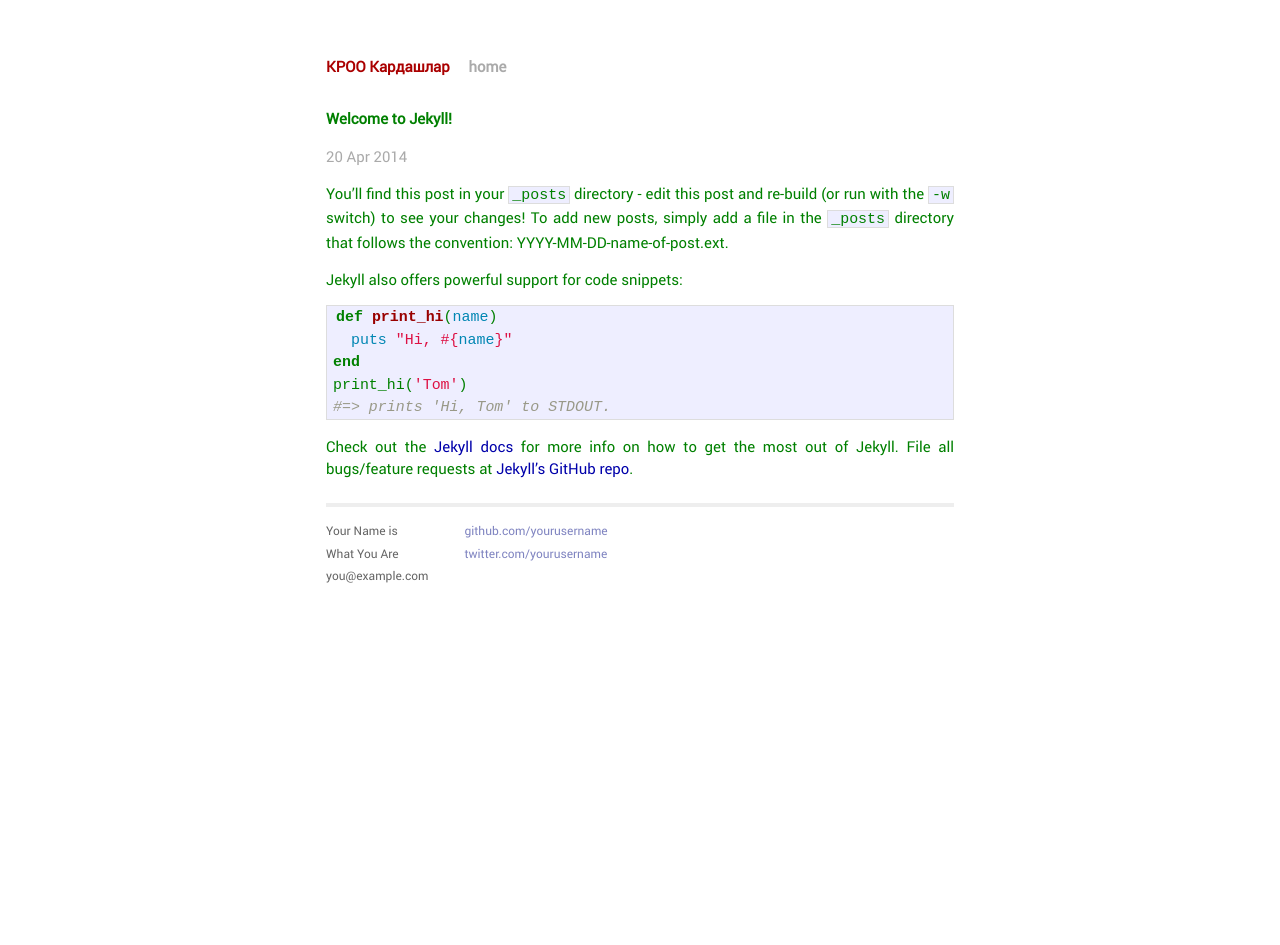
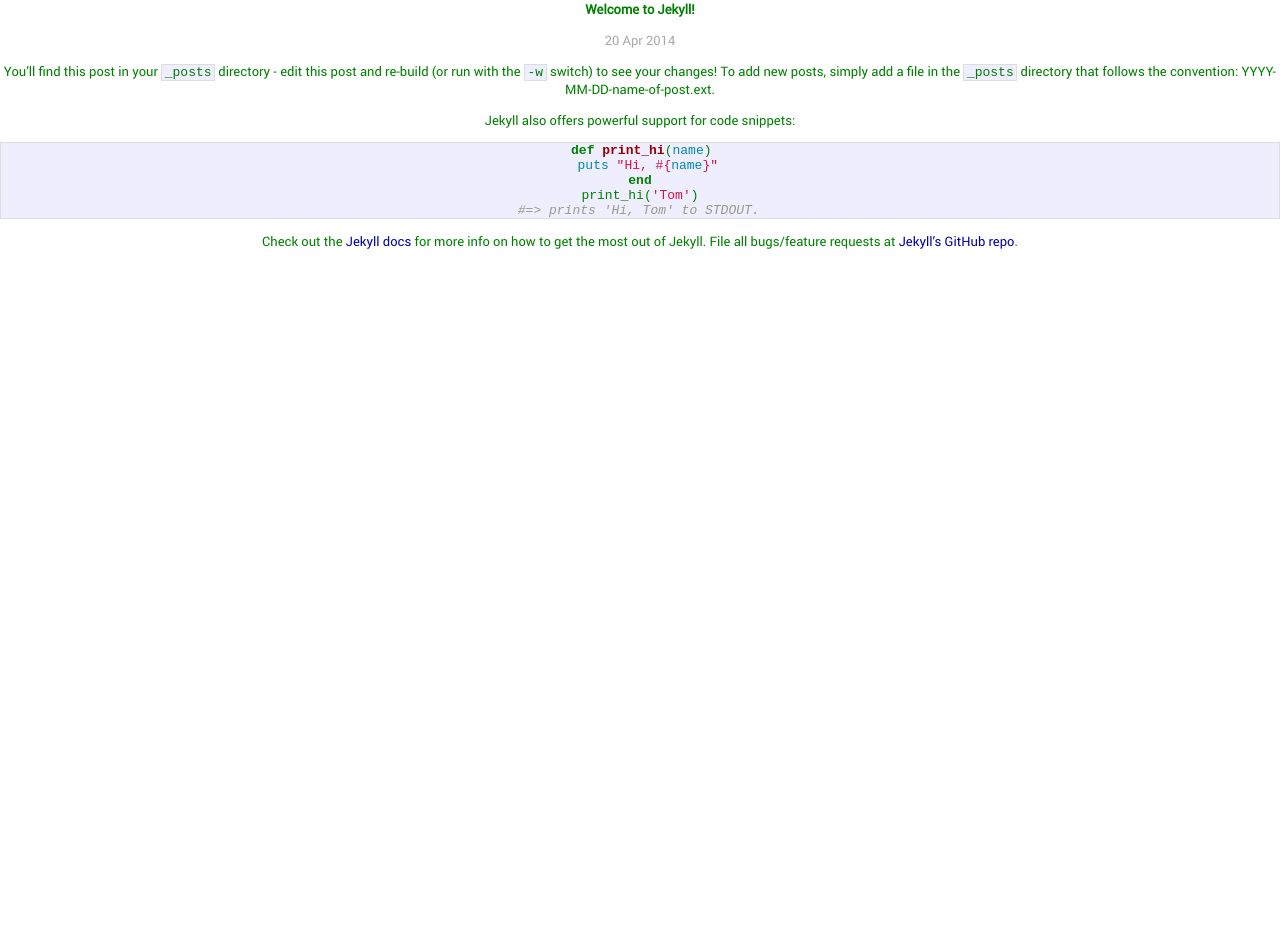
Before and after one commit to kaliningrad-tatar/kaliningrad-tatar.github.io, a Jekyll site: the page built from _posts/2014-04-20-welcome-to-jekyll.markdown, in a window 1280 px wide. Built offline with Jekyll 4.4.1, drawn with Linux system fonts in a browser that asks for light colours; nearby versions of some CDN libraries; library files that are not in the unit come from our copies; Markdown is read by kramdown in place of the engine named in the settings; after the commit the page ends 900 px from its top, so only the background shows below that.

Commit message:
index clear

```diff
--- a/_layouts/default.html
+++ b/_layouts/default.html
@@ -53,31 +53,11 @@
     </head>
     <body>
 
-        <div class="site">
-          <div class="header">
-            <h1 class="title"><a href="/">{{ site.name }}</a></h1>
-            <a class="extra" href="/">home</a>
-          </div>
 
           {{ content }}
 
 
-          <div class="footer">
-            <div class="contact">
-              <p>
-                Your Name is<br />
-                What You Are<br />
-                you@example.com
-              </p>
-            </div>
-            <div class="contact">
-              <p>
-                <a href="https://github.com/yourusername">github.com/yourusername</a><br />
-                <a href="https://twitter.com/yourusername">twitter.com/yourusername</a><br />
-              </p>
-            </div>
-          </div>
-        </div>
+
 
      <!-- Custom JS -->
       <!-- Optimized loading JS Start -->
```
